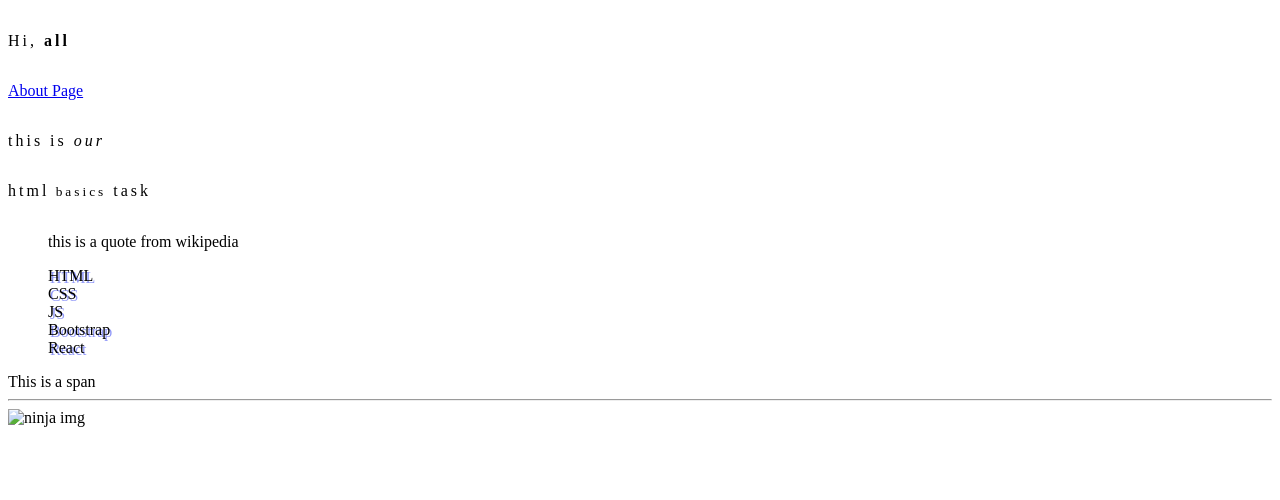
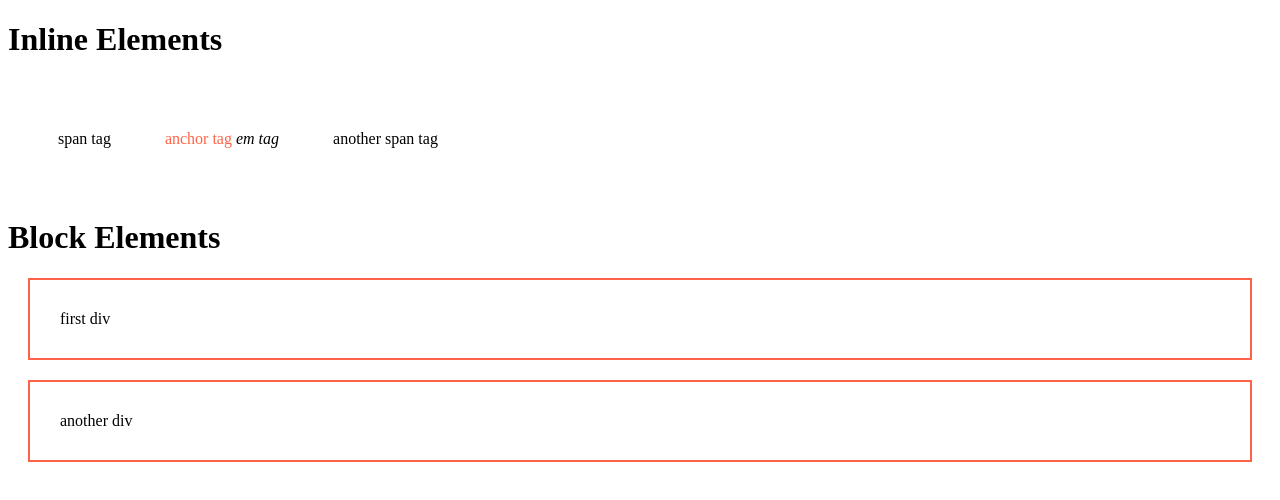
Before and after one commit to mohamedmedhatnabil/ninja-tasks, a plain HTML site: page CSS Basics/index.html in a window 1280 px wide. Drawn offline with Linux system fonts and the light colour scheme.

Commit message:
Second Section
This is the second section of video where i use padding and margin on inline and block elements

```diff
--- a/CSS Basics/index.html
+++ b/CSS Basics/index.html
@@ -7,20 +7,15 @@
     <title>HTML Basics</title>
 </head>
 <body>
-    <p>Hi,<strong>  all</strong> </p>
-    <a href="about.html">About Page</a>
-    <p>this is <em>our</em> <br>html<small> basics</small>  task</p>
-    <blockquote cite="https://www.wikipedia.org/">this is a quote from wikipedia</blockquote>
-    <ol>
-        <li>HTML</li>
-        <li>CSS</li>
-        <li>JS</li>
-        <li>Bootstrap</li>
-        <li>React</li>
-    </ol>
-    <span>This is a span</span>
-    <hr>
-
-    <img width="500px" height="auto" src="/img/ninja_PNG45.png" alt="ninja img">
+    <h1>Inline Elements</h1>
+    <!--when we have two span's and we resize the screen to small size when the two is above each other
+    the padding in the bottom of the upove span and the padding in the top of the down span disapear
+    this is happing when we choose to display: inline but if we make the display:inline-block is will take margin from all sides-->
+    <span>span tag</span> <a href="#">anchor tag</a> <em>em tag</em> <span>another span tag </span>
+    <!--between the two dev's the margin between each other will colapse to the big margin size
+     which is call margin collapse-->
+     <h1>Block Elements</h1>
+    <div>first div</div>
+    <div>another div</div>
 </body>
 </html>
--- a/CSS Basics/main.css
+++ b/CSS Basics/main.css
@@ -1,26 +1,14 @@
-h1{
-    color: tomato;
-    background-color: antiquewhite;
-    font-size: 30px;
-    font-family: 'Franklin Gothic Medium', 'Arial Narrow', Arial, sans-serif;
-    font-weight: bolder;
-    text-decoration: underline;
-    text-align: center;
+span{
+    display: inline-block;
+    padding: 20px;
+    margin:30px;
 }
-p{
-    font-weight: lighter;
-    line-height: 50px;
-    letter-spacing: 3px;
-    column-count: 2;
-    column-gap: 50px;
+a{
+    text-decoration: none;
+    color:tomato;
 }
-ul{
-    background-color: beige;
-    border: 4px solid slateblue ;
-    border-bottom: 4px dashed slateblue;
-    border-left: 4px dotted slateblue;
+div{
+    border: 2px solid tomato;
+    padding: 30px;
+    margin:20px;
 }
-li{
-    list-style-type: none;
-    text-shadow: 2px 2px rgb(144, 152, 248);
-}
```
Also changed, not shown: CSS Basics/about.html (deleted, +0 -31 lines).
